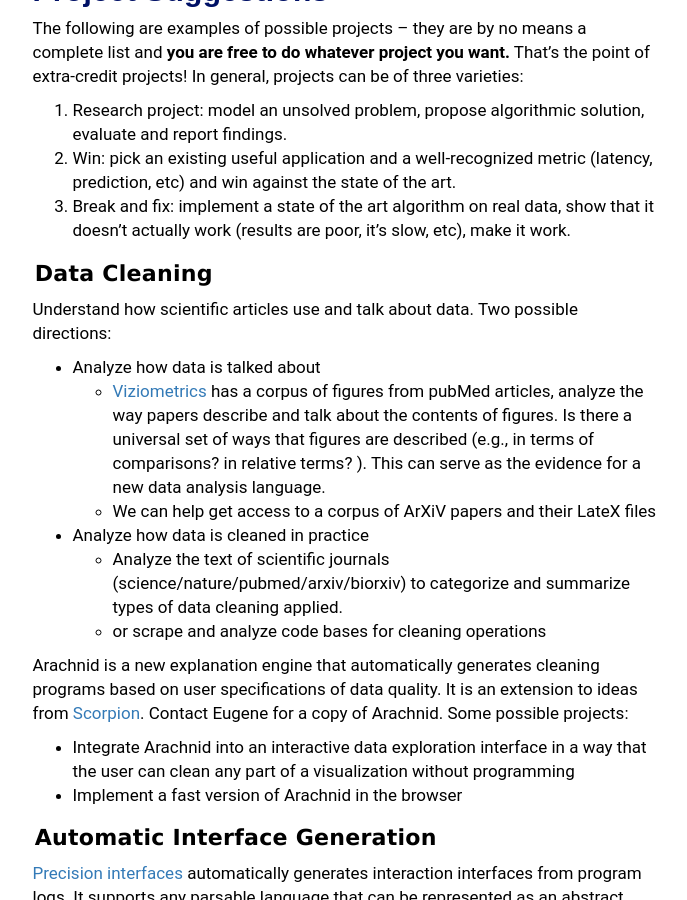
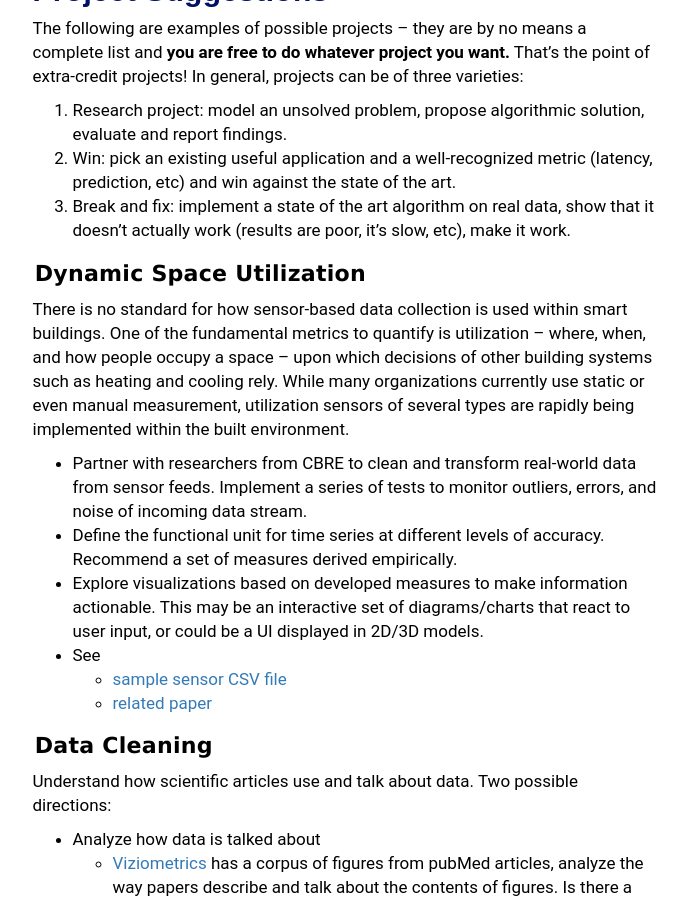
Before and after one commit to KnightMollo/w4121.github.io, a Jekyll site: the page built from project.md, in a window 1280 px wide and 900 px high, scrolled down 1962 px. Shown: the whole window, without its empty margins (295-982 px from the left). Built offline with Jekyll 4.4.1, drawn with Linux system fonts in a browser that asks for light colours.

Commit message:
lazy commit msg

```diff
--- a/project.md
+++ b/project.md
@@ -69,6 +69,19 @@ The following are examples of possible projects -- they are by no means a comple
 2. Win: pick an existing useful application and a well-recognized metric (latency, prediction, etc) and win against the state of the art.
 3. Break and fix: implement a state of the art algorithm on real data, show that it doesn't actually work (results are poor, it's slow, etc), make it work.
 
+
+#### Dynamic Space Utilization
+
+There is no standard for how sensor-based data collection is used within smart buildings. One of the fundamental metrics to quantify is utilization – where, when, and how people occupy a space – upon which decisions of other building systems such as heating and cooling rely. While many organizations currently use static or even manual measurement, utilization sensors of several types are rapidly being implemented within the built environment.
+
+* Partner with researchers from CBRE to clean and transform real-world data from sensor feeds. Implement a series of tests to monitor outliers, errors, and noise of incoming data stream.
+* Define the functional unit for time series at different levels of accuracy. Recommend a set of measures derived empirically.
+* Explore visualizations based on developed measures to make information actionable. This may be an interactive set of diagrams/charts that react to user input, or could be a UI displayed in 2D/3D models.
+* See
+  * [sample sensor CSV file](./files/data/sensorsample.csv)
+  * [related paper](./files/data/sensormodeling.pdf)
+
+
 #### Data Cleaning
 
 Understand how scientific articles use and talk about data.  Two possible directions:
```
